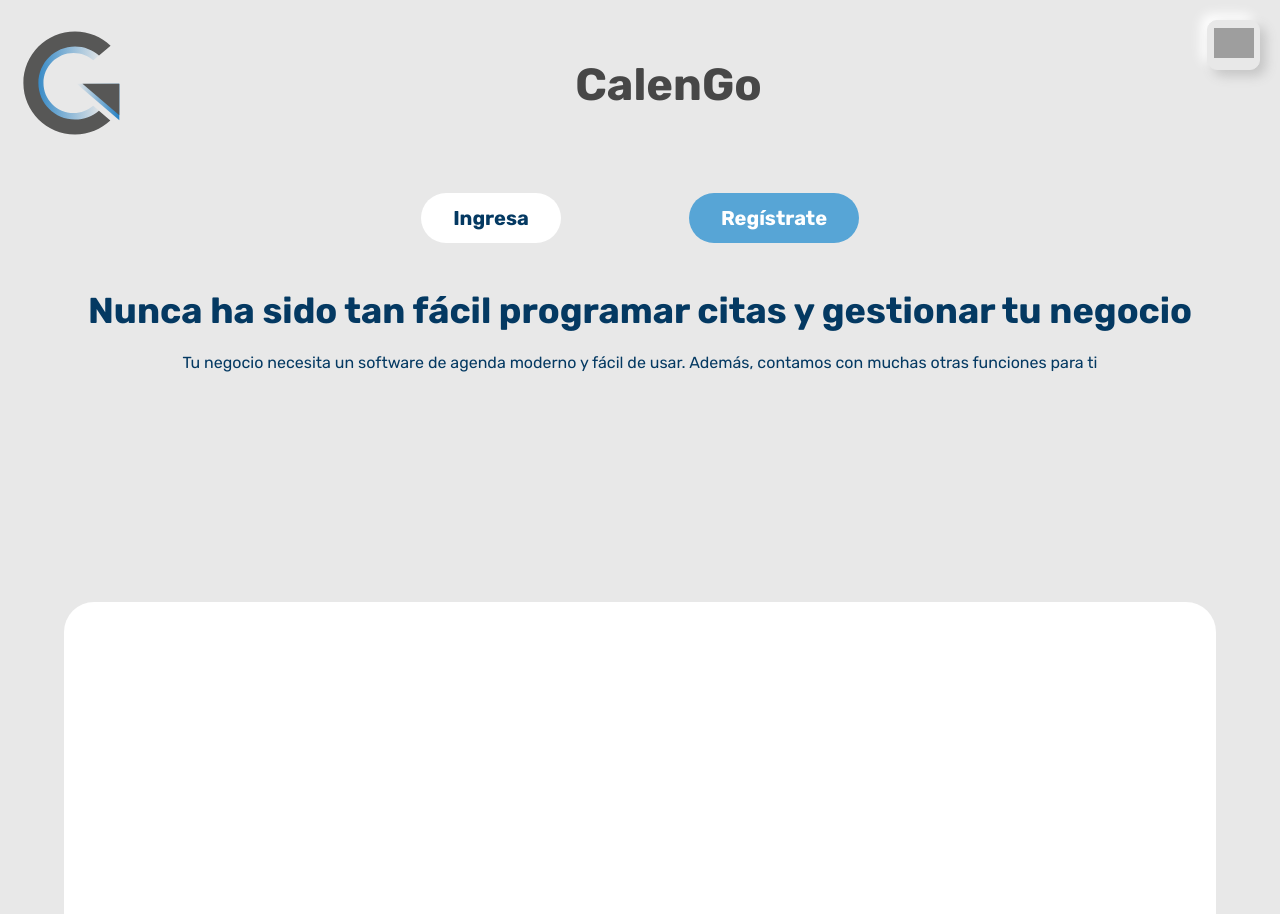
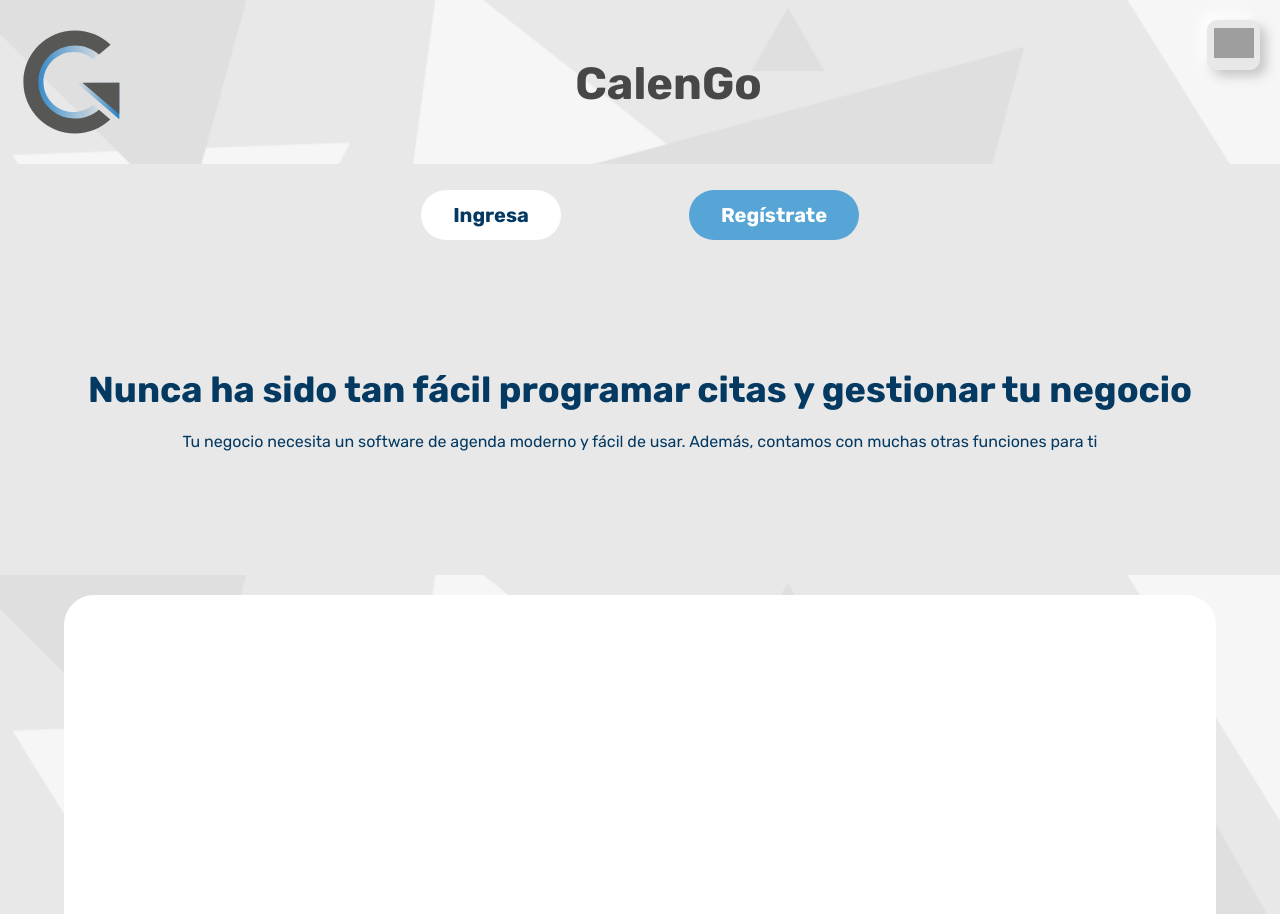
Before and after one commit to LuisDa7/CalenGo, a React (Vite) app: page / in a window 1280 px wide. Shown: the top 914 px of the page. Built offline with nearby package versions, Linux system fonts and the light colour scheme; grey boxes are pictures that could not be loaded.

Commit message:
fondo y fix para el boton registrate1

```diff
--- a/src/css/index.css
+++ b/src/css/index.css
@@ -61,7 +61,7 @@ article picture {
         "entrada"
         "main"
         "footer";
-    grid-template-rows: 2% 1% 94% 3%;
+    grid-template-rows: 2% 1% 94% 4%;
 }
 
 .header {
@@ -69,7 +69,10 @@ article picture {
     display: flex;
     flex-direction: row;
     justify-content: space-between;
-
+    background-image: url('../../public/Fondos/index/triangulos.png');
+    background-repeat: no-repeat;
+    background-size: cover;
+    background-attachment: fixed;
     h1 {
         height: 50px;
         align-self: center;
@@ -110,6 +113,7 @@ article picture {
     align-items: center;
     gap: 10%;
 
+
     .ingresa {
         border: 0px;
         border-radius: 25px;
@@ -147,23 +151,32 @@ article picture {
         "invitacionRegistrate"
         "paraQuien"
         "invitacionRegistrate2";
-    grid-template-rows: 4% 5% 29% 2% 57% 3%;
+    grid-template-rows: 4% 5% 30% 1% 57% 3%;
 }
 
 .invitacion {
     grid-area: invitacion;
+    display: flex;
+    flex-direction: column;
+    align-self: center;
     width: 90%;
     margin: 20px auto;
 }
 
 .slider {
     grid-area: slider;
-    width: 90%;
-    margin: 20px auto;
+    display: flex;
+    justify-content: center;
+    align-items: center;
+    width: 100%;
+    background-image: url('../../public/Fondos/index/triangulos.png');
+    background-repeat: no-repeat;
+    background-size: cover;
+    background-attachment: fixed;
 
     .sliderArticulo {
-        width: 100%;
-        height: 100%;
+        width: 90%;
+        height: 90%;
         border-radius: 30px;
         overflow: hidden;
 
@@ -225,7 +238,7 @@ article picture {
     grid-area: queTiene;
     width: 90%;
     margin: 0 auto;
-    margin-top: 20px;
+    margin: 0 20px;
 }
 
 .invitacionRegistrate {
@@ -300,8 +313,11 @@ article picture {
 
 .footer {
     grid-area: footer;
-    width: 90%;
-    margin: 20px auto;
+    width: 100%;
+    background-image: url('../../public/Fondos/index/triangulos.png');
+    background-repeat: no-repeat;
+    background-size: cover;
+    background-attachment: fixed;
 
     h1 {
         font-size: 40px;
@@ -317,7 +333,7 @@ article picture {
 
     .contactanos {
         display: flex;
-        justify-content: space-between;
+        justify-content: space-around;
         align-items: center;
     }
 
@@ -325,7 +341,7 @@ article picture {
         display: flex;
         flex-direction: row;
         align-items: center;
-        justify-content: space-between;
+        justify-content: space-around;
 
         article p {
             text-align: right;
```
Also changed, not shown: public/Fondos/index/triangulos.png (added).
